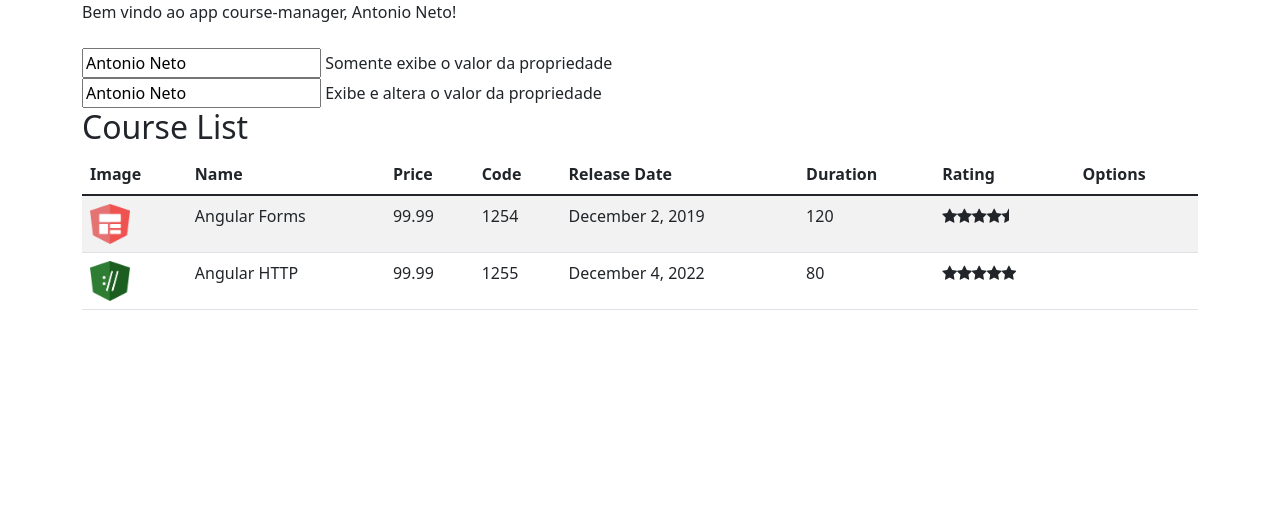
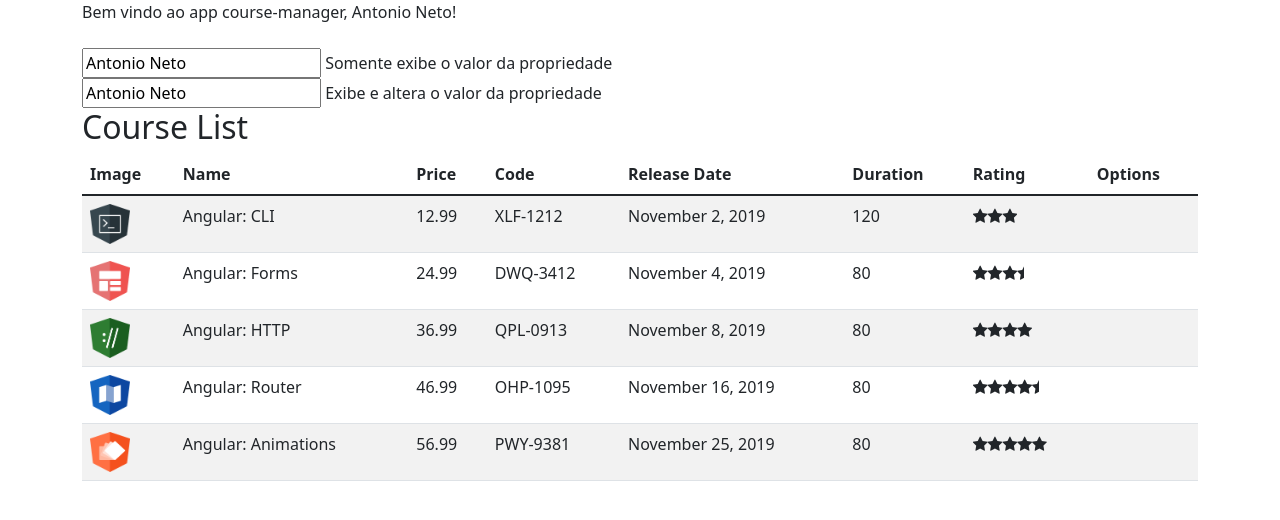
Before and after one commit to Neto002/DIO-Santander-Universidade, an Angular app in the folder Angular/course-manager/: page / in a window 1280 px wide. Shown: the top 520 px of the page. Built offline with nearby package versions, Linux system fonts and the light colour scheme.

Commit message:
criando course.service e injeção de dependência

```diff
--- a/Angular/course-manager/src/app/courses/course-list.component.ts
+++ b/Angular/course-manager/src/app/courses/course-list.component.ts
@@ -1,5 +1,6 @@
 import { Component, OnInit } from '@angular/core';
 import { Course } from './course';
+import { CourseService } from './course.service';
 
 @Component({
   selector: 'app-course-list',
@@ -8,28 +9,9 @@ import { Course } from './course';
 export class CourseListComponent implements OnInit {
   courses: Course[] = [];
 
+  constructor(private courseService: CourseService) {}
+
   ngOnInit(): void {
-    this.courses = [
-      {
-        id: 1,
-        name: 'Angular Forms',
-        imageUrl: './assets/images/forms.png',
-        price: 99.99,
-        code: '1254',
-        duration: 120,
-        rating: 4.5,
-        releaseDate: 'December 2, 2019',
-      },
-      {
-        id: 2,
-        name: 'Angular HTTP',
-        imageUrl: './assets/images/http.png',
-        price: 99.99,
-        code: '1255',
-        duration: 80,
-        rating: 5,
-        releaseDate: 'December 4, 2022',
-      },
-    ];
+    this.courses = this.courseService.retrieveAll();
   }
 }
--- /dev/null
+++ b/Angular/course-manager/src/app/courses/course.service.ts
@@ -0,0 +1,75 @@
+import { Injectable } from '@angular/core';
+import { Course } from './course';
+
+@Injectable({
+  providedIn: 'root',
+})
+export class CourseService {
+
+  retrieveAll(): Course[] {
+    return COURSES;
+  }
+}
+
+var COURSES: Course[] = [
+  {
+    id: 1,
+    name: 'Angular: CLI',
+    releaseDate: 'November 2, 2019',
+    description:
+      'Neste curso, os alunos irão obter um grande conhecimento nos principais recursos do CLI.',
+    duration: 120,
+    code: 'XLF-1212',
+    rating: 3,
+    price: 12.99,
+    imageUrl: '/assets/images/cli.png',
+  },
+  {
+    id: 2,
+    name: 'Angular: Forms',
+    releaseDate: 'November 4, 2019',
+    description:
+      'Neste curso, os alunos irão obter um conhecimento aprofundado sobre os recursos disponíveis no módulo de Forms.',
+    duration: 80,
+    code: 'DWQ-3412',
+    rating: 3.5,
+    price: 24.99,
+    imageUrl: '/assets/images/forms.png',
+  },
+  {
+    id: 3,
+    name: 'Angular: HTTP',
+    releaseDate: 'November 8, 2019',
+    description:
+      'Neste curso, os alunos irão obter um conhecimento aprofundado sobre os recursos disponíveis no módulo de HTTP.',
+    duration: 80,
+    code: 'QPL-0913',
+    rating: 4.0,
+    price: 36.99,
+    imageUrl: '/assets/images/http.png',
+  },
+  {
+    id: 4,
+    name: 'Angular: Router',
+    releaseDate: 'November 16, 2019',
+    description:
+      'Neste curso, os alunos irão obter um conhecimento aprofundado sobre os recursos disponíveis no módulo de Router.',
+    duration: 80,
+    code: 'OHP-1095',
+    rating: 4.5,
+    price: 46.99,
+    imageUrl: '/assets/images/router.png',
+  },
+  {
+    id: 5,
+    name: 'Angular: Animations',
+    releaseDate: 'November 25, 2019',
+    description:
+      'Neste curso, os alunos irão obter um conhecimento aprofundado sobre os recursos disponíveis sobre Animation.',
+    duration: 80,
+    code: 'PWY-9381',
+    rating: 5,
+    price: 56.99,
+    imageUrl: '/assets/images/animations.png',
+  },
+];
```
Also changed, not shown: Angular/course-manager/src/app/courses/course.ts (+9 -28 lines).
